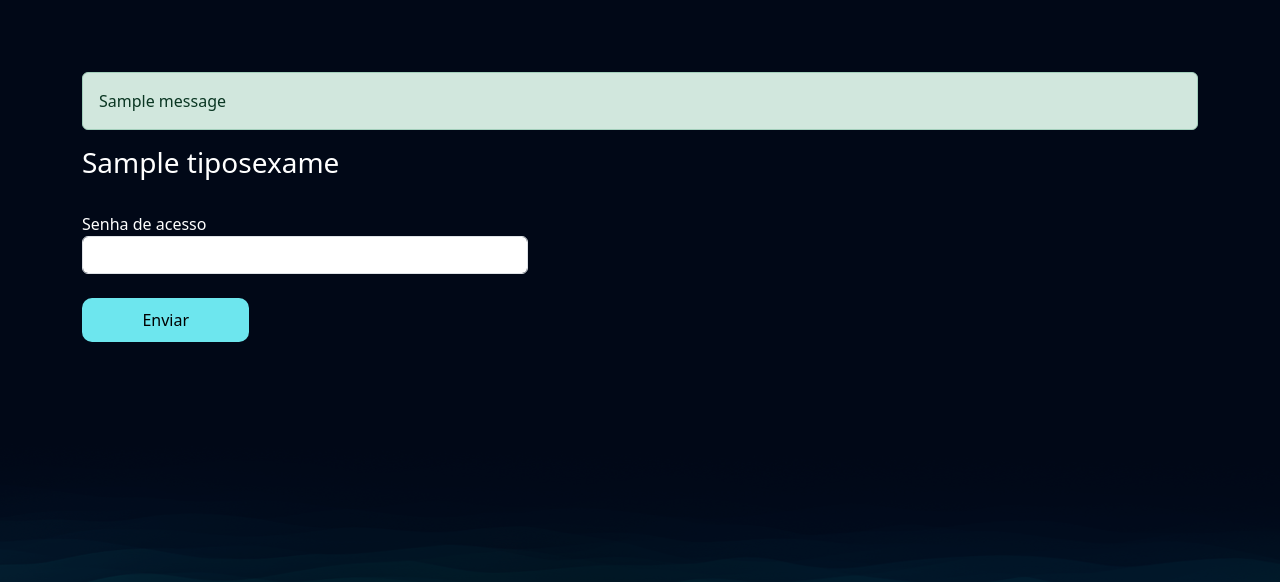
After one commit to LucasdoPradoTozzi/pythonando-week, a Django app: page /exames/solicitar_senha_exame/1 in a window 1280 px wide. The commit adds this page. Shown: the top 582 px of the page. Run offline with Django 3.2, Linux system fonts and the light colour scheme; a user stored in the database is signed in; tables that the repository leaves empty hold one stand-in row (values such as "Sample post"); one stand-in notice (Sample message) is shown.

Commit message:
finalizando aula 2 pythonando

```diff
--- a/exames/templates/gerenciar_exames.html
+++ b/exames/templates/gerenciar_exames.html
@@ -33,7 +33,7 @@
                             </div>
                             <div class="col-md">
                                 {% if exame.status == 'F' %}
-                                    <a href="" class="btn btn-light">Abrir</a>
+                                    <a href="{% url 'permitir_abrir_exame' exame.id %}" class="btn btn-light">Abrir</a>
                                 {% else %}
                                     <a href="#" class="btn btn-light disabled">Abrir</a>
                                 {% endif %}
@@ -59,7 +59,7 @@
                             </div>
                             <div class="col-md">
                                 {% if exame.status == 'F' %}
-                                    <a href="" class="btn btn-light">Abrir</a>
+                                    <a href="{% url 'permitir_abrir_exame' exame.id %}" class="btn btn-light">Abrir</a>
                                 {% else %}
                                     <a href="#" class="btn btn-light disabled">Abrir</a>
                                 {% endif %}
--- /dev/null
+++ b/exames/templates/solicitar_senha_exame.html
@@ -0,0 +1,36 @@
+{% extends "bases/base.html" %}
+{% load static %}
+
+{% block 'head' %}
+    <link href="{% static 'exames/css/css.css' %}" rel="stylesheet">
+    <link href="{% static 'exames/css/gerenciar_pedidos.css' %}" rel="stylesheet">
+    <link href="{% static 'exames/css/gerenciar_exames.css' %}" rel="stylesheet">
+{% endblock 'head' %}
+
+
+{% block 'conteudo' %}
+    <br><br>
+
+    <div class="container">
+        {% if messages %}
+            <br>
+            {% for message in messages %}
+            <div class="alert {{ message.tags }}">{{ message }}</div>
+            {% endfor %}
+        {% endif %}
+        <h3>{{exame.exame.nome}}</h3>
+        <br>
+        <form action="{% url "solicitar_senha_exame" exame.id %}" method="POST">{% csrf_token %}
+
+            <label>Senha de acesso</label>
+            <br>
+            <input type="password" name="senha" class="form-control" style="width: 40%">
+            <br>
+
+            <input type="submit" class="btn-default" value="Enviar">
+
+        </form>
+
+    </div>
+
+{% endblock 'conteudo' %}
--- a/exames/urls.py
+++ b/exames/urls.py
@@ -7,4 +7,6 @@ urlpatterns = [
     path('gerenciar_pedidos/', views.gerenciar_pedidos, name="gerenciar_pedidos"),
     path("cancelar_pedido/<int:pedido_id>", views.cancelar_pedido, name="cancelar_pedido"),
     path('gerenciar_exames/', views.gerenciar_exames, name="gerenciar_exames"),
+    path('permitir_abrir_exame/<int:exame_id>', views.permitir_abrir_exame, name="permitir_abrir_exame" ),
+    path('solicitar_senha_exame/<int:exame_id>', views.solicitar_senha_exame, name="solicitar_senha_exame"),
 ]
--- a/exames/views.py
+++ b/exames/views.py
@@ -70,3 +70,27 @@ def gerenciar_exames(request):
     exames = SolicitacaoExame.objects.filter(usuario=request.user)
 
     return render(request, 'gerenciar_exames.html', {'exames': exames})
+
+@login_required
+def permitir_abrir_exame(request, exame_id):
+    exame = SolicitacaoExame.objects.get(id=exame_id)
+
+    if not exame.requer_senha:
+        #veficiar se tem o pdf do resultado
+        return redirect(exame.resultado.url)
+
+    return redirect(f'/exames/solicitar_senha_exame/{exame_id}')
+
+@login_required
+def solicitar_senha_exame(request, exame_id):
+    exame = SolicitacaoExame.objects.get(id=exame_id)
+    if request.method == "GET":
+        return render(request, 'solicitar_senha_exame.html', {'exame': exame})
+    elif request.method == "POST":
+        senha = request.POST.get("senha")
+				#TODO: validar se o exame é do usuário
+        if senha == exame.senha:
+            return redirect(exame.resultado.url)
+        else:
+            messages.add_message(request, constants.ERROR, 'Senha inválida')
+            return redirect(f'/exames/solicitar_senha_exame/{exame.id}')
```
